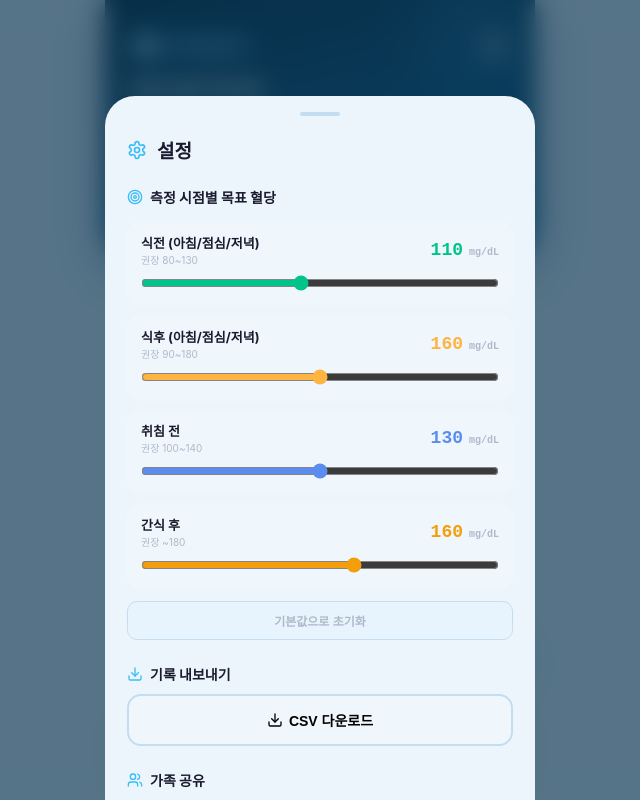
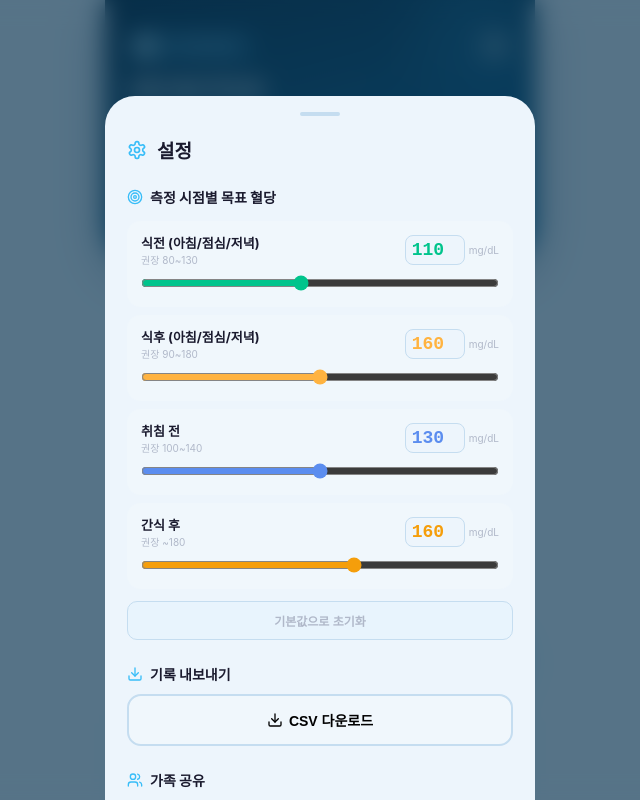
Before and after one commit to FNBN1220/bloodsnap, a React (Vite) app: page / in a window 1280 px wide. Both pictures are taken after a click on the button 815 px from the left and 46 px from the top of the page. Shown: the top 800 px of the page, without its empty margins (320-960 px from the left). Built offline with nearby package versions, Linux system fonts and the light colour scheme.

Commit message:
Update App.jsx

```diff
--- a/src/App.jsx
+++ b/src/App.jsx
@@ -515,7 +515,7 @@ export default function App() {
           <div key={gi} style={{background:C.card,borderRadius:14,padding:"12px 14px",marginBottom:8}}>
             <div style={{display:"flex",justifyContent:"space-between",alignItems:"center",marginBottom:8}}>
               <div><div style={{fontSize:13,fontWeight:700}}>{g.label}</div><div style={{fontSize:10,color:C.txtLLL}}>{g.desc}</div></div>
-              <div style={{fontWeight:800,fontSize:18,color:g.color,fontFamily:"monospace"}}>{goals[g.keys[0]]||130}<span style={{fontSize:10,color:C.txtLLL}}> mg/dL</span></div>
+              <div style={{display:"flex",alignItems:"center",gap:4}}><input type="number" value={goals[g.keys[0]]||130} onChange={e=>{const v=parseInt(e.target.value)||0;setGoals(p=>{const n={...p};g.keys.forEach(k=>{n[k]=v;});return n;});}} style={{width:60,textAlign:"right",fontWeight:800,fontSize:18,color:g.color,fontFamily:"monospace",border:"1.5px solid "+C.border,borderRadius:8,padding:"4px 6px",background:C.inputBg,outline:"none"}}/><span style={{fontSize:10,color:C.txtLLL}}>mg/dL</span></div>
             </div>
             <input type="range" min={g.min} max={g.max} value={goals[g.keys[0]]||130} onChange={e=>{const v=parseInt(e.target.value);setGoals(p=>{const n={...p};g.keys.forEach(k=>{n[k]=v;});return n;});}} style={{width:"100%",accentColor:g.color}}/>
           </div>
```
